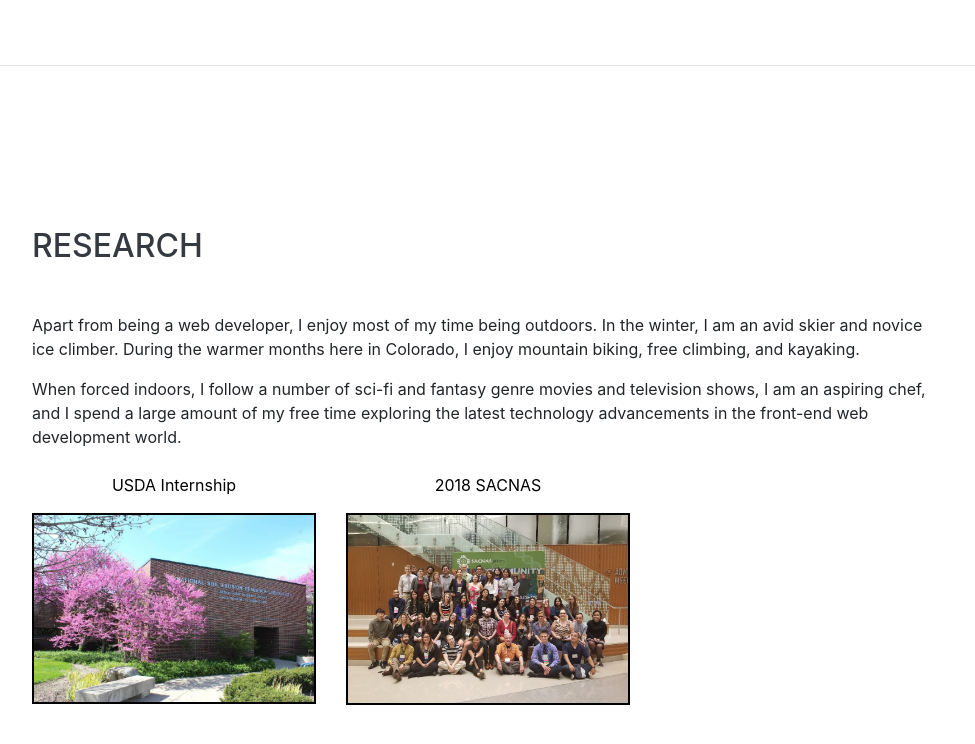
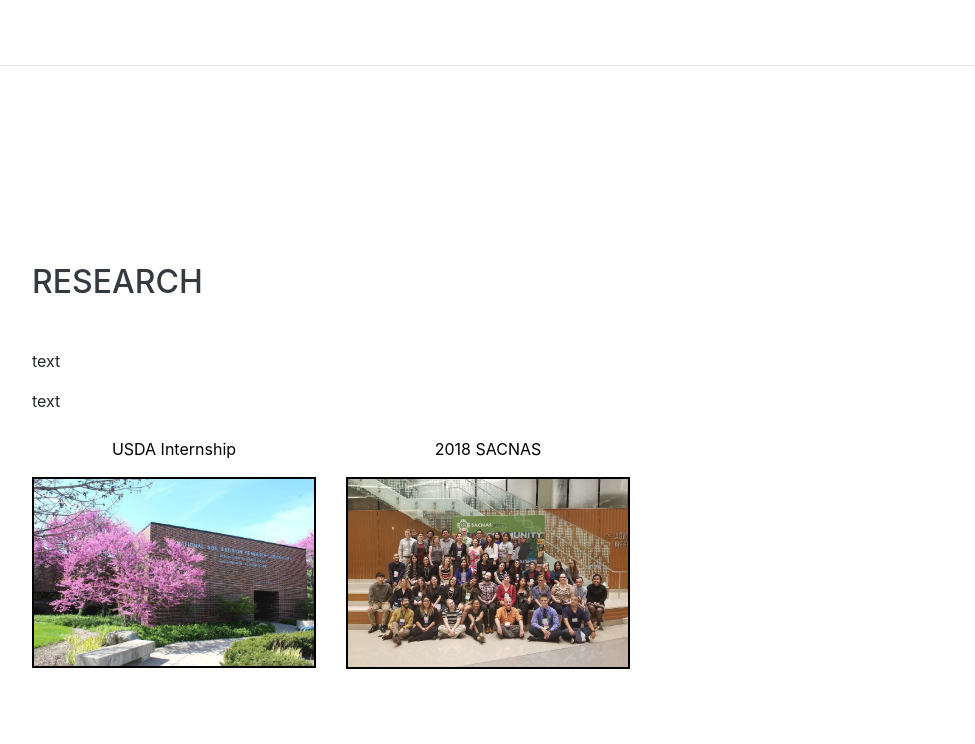
Before and after one commit to syouseftaha/syouseftaha.github.io, a website with bundled scripts: page index.html in a window 1280 px wide. Shown: the part 2337-3081 px from the top of the page, without its empty margins (288-1263 px from the left). Built offline with nearby package versions, Linux system fonts and the light colour scheme; a web font is replaced by a local one.

Commit message:
7-14-19
changed empty text and resized bio pic

```diff
--- a/index.html
+++ b/index.html
@@ -233,8 +233,8 @@
     <section class="resume-section p-3 p-lg-5 d-flex align-items-center" id="research">
       <div class="w-100">
         <h2 class="mb-5">Research</h2>
-        <p>Apart from being a web developer, I enjoy most of my time being outdoors. In the winter, I am an avid skier and novice ice climber. During the warmer months here in Colorado, I enjoy mountain biking, free climbing, and kayaking.</p>
-        <p class="mb-0">When forced indoors, I follow a number of sci-fi and fantasy genre movies and television shows, I am an aspiring chef, and I spend a large amount of my free time exploring the latest technology advancements in the front-end web development world.</p>
+        <p>text</p>
+        <p class="mb-0">text</p>
         <br>
         <!-- Portfolio Grid Items -->
         <div class="row">
@@ -459,7 +459,7 @@
                 <!-- Portfolio Modal - Image -->
                 <a href="img/portfolio/nserl.png" ><img class="img-fluid rounded mb-5" src="img/portfolio/nserl.png" alt="" title="USDA Lab"/></a>
                 <!-- Portfolio Modal - Text -->
-                <p class="mb-5">User-definable ModelBuilder tool that selects buildings within a chosen distance from a street and creates an output table of addresses.</p>
+                <p class="mb-5">text</p>
                 <button class="btn btn-primary" href="#" data-dismiss="modal">
                   <i class="fas fa-times fa-fw"></i>
                   Close Window
@@ -485,7 +485,7 @@
                 <!-- Portfolio Modal - Image -->
                 <a href="img/portfolio/sacnas.png" ><img class="img-fluid rounded mb-5" src="img/portfolio/sacnas.png" alt="" title="2018 SACNAS Images"/></a>
                 <!-- Portfolio Modal - Text -->
-                <p class="mb-5">User-definable ModelBuilder tool that selects buildings within a chosen distance from a street and creates an output table of addresses.</p>
+                <p class="mb-5">text</p>
                 <button class="btn btn-primary" href="#" data-dismiss="modal">
                   <i class="fas fa-times fa-fw"></i>
                   Close Window
--- a/notes.txt
+++ b/notes.txt
@@ -1,4 +1,3 @@
-add stats project to internship section
 add resume + other maps
 
 background pic
@@ -6,6 +5,5 @@ bigger pics
 change fonts!
 
 background pic
-fix other iframe
+fix iframe
 overlay fade?
-thumbnail titles?
```
Also changed, not shown: img/pic.jpg (deleted), img/pic2.jpg.
